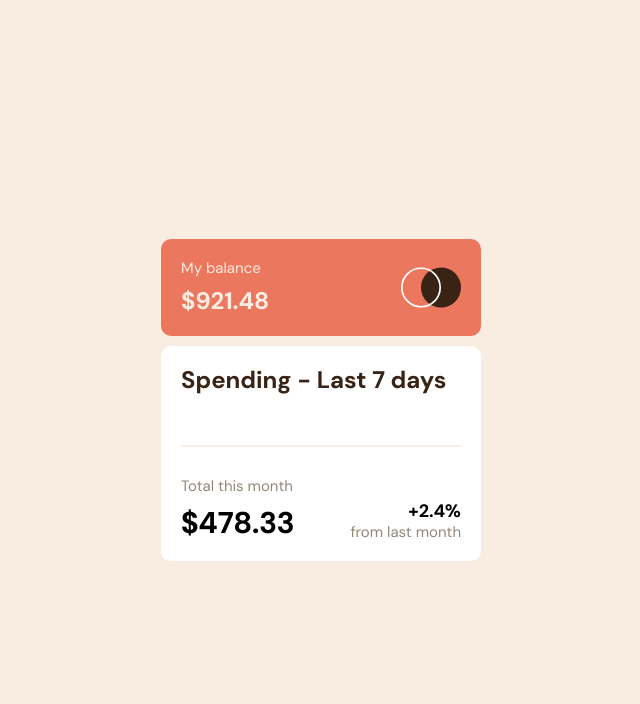
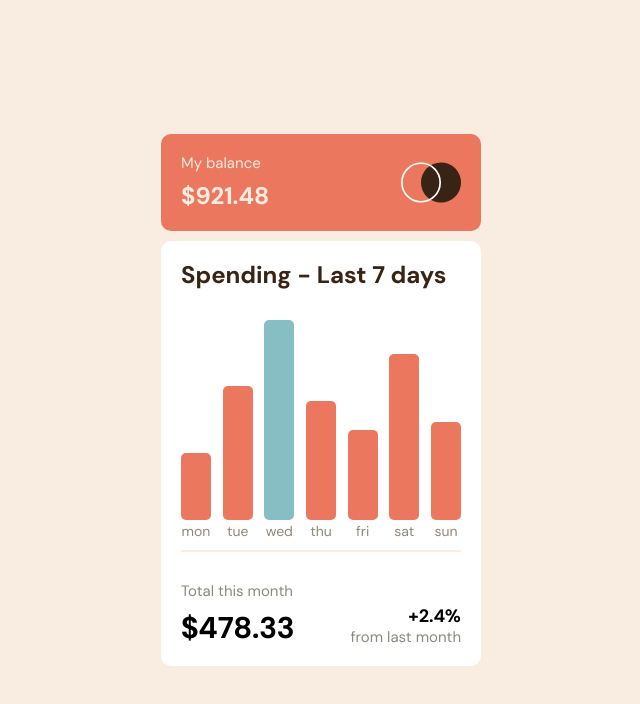
Before and after one commit to gillaercio/expenses-chart-component-main, a plain HTML site: page index.html in a window 1280 px wide. Shown: the whole page, without its empty margins (319-959 px from the left). Drawn offline with Linux system fonts and the light colour scheme.

Commit message:
index.js created and main.css altered

```diff
--- a/assets/css/main.css
+++ b/assets/css/main.css
@@ -63,6 +63,53 @@ body {
   color: var(--Brown-950);
 }
 
+.chart__bars {
+  display: flex;
+  justify-content: space-between;
+  align-items: flex-end;
+  height: 200px;
+  margin-top: 1rem;
+}
+
+.chart__bar {
+  position: relative;
+  display: flex;
+  justify-content: center;
+  align-items: flex-end;
+  width: 30px;
+  border-radius: 5px;
+  background-color: var(--Red-500);
+  transition: height 0.3s ease;
+  cursor: pointer;
+}
+
+.chart__bar .bar__value {
+  position: absolute;
+  display: none;
+  bottom: 100%;
+  left: 50%;
+  transform: translateX(-50%) translateY(-10%);
+  background-color: var(--Brown-950);
+  color: white;
+  font: var(--text-sm);
+  padding: 0.4rem 0.6rem;
+}
+
+.chart__bar .bar__label {
+  position: absolute;
+  bottom: -2rem;
+  font: var(--text-sm);
+  color: var(--Brown-400);
+}
+
+.chart__bar:hover .bar__value {
+  display: block;
+}
+
+.chart__bar:hover {
+  opacity: 0.8;
+}
+
 .divider {
   margin: 1rem 0;
   border: 0;
--- /dev/null
+++ b/assets/js/index.js
@@ -0,0 +1,35 @@
+document.addEventListener('DOMContentLoaded', async () => {
+  const response = await fetch('./data.json');
+  const data = await response.json();
+
+  const maxAmount = Math.max(...data.map(item => item.amount));
+  const bars = document.querySelectorAll('.chart__bar');
+
+  bars.forEach(bar => {
+    const day = bar.dataset.day;
+    const record = data.find(item => item.day === day);
+
+    if (record) {
+      const height = (record.amount / maxAmount) * 100;
+      bar.style.height = `${height}%`;
+      bar.title = `$${record.amount}`;
+
+      const value = document.createElement('span');
+      value.classList.add('bar__value');
+      value.textContent = `$${record.amount}`;
+
+      const label = document.createElement('span');
+      label.classList.add('bar__label');
+      label.textContent = record.day;
+
+      bar.appendChild(value);
+      bar.appendChild(label);
+    }
+
+    if (record.amount === maxAmount) {
+      bar.style.backgroundColor = 'var(--Blue-300)';
+    } else {
+      bar.style.backgroundColor = 'var(--Red-500)';
+    }
+  });
+});
--- a/index.html
+++ b/index.html
@@ -49,6 +49,6 @@
       </div>
     </section>
   <!-- </main> -->
-
+    <script src="assets/js/index.js"></script>
 </body>
 </html>
```
